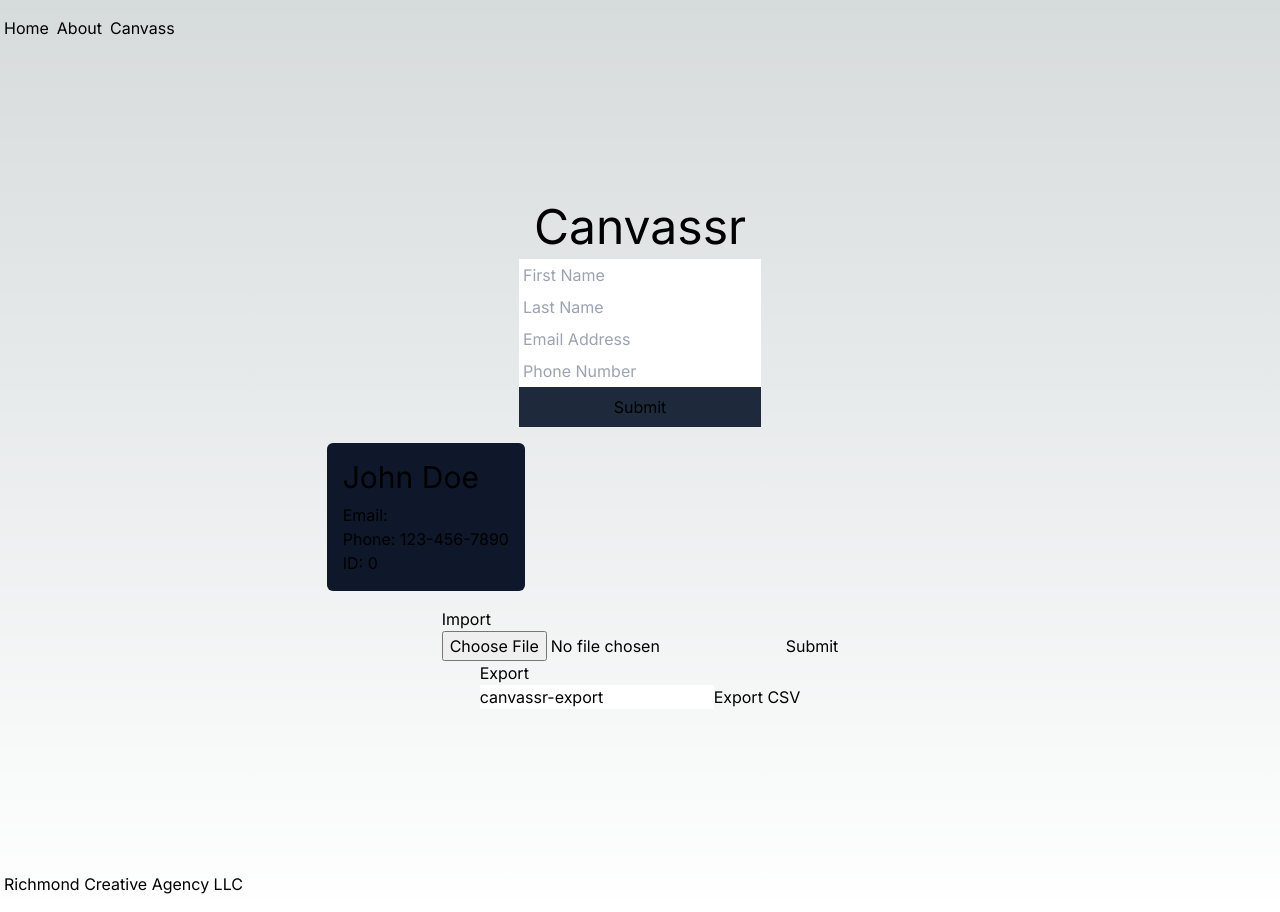
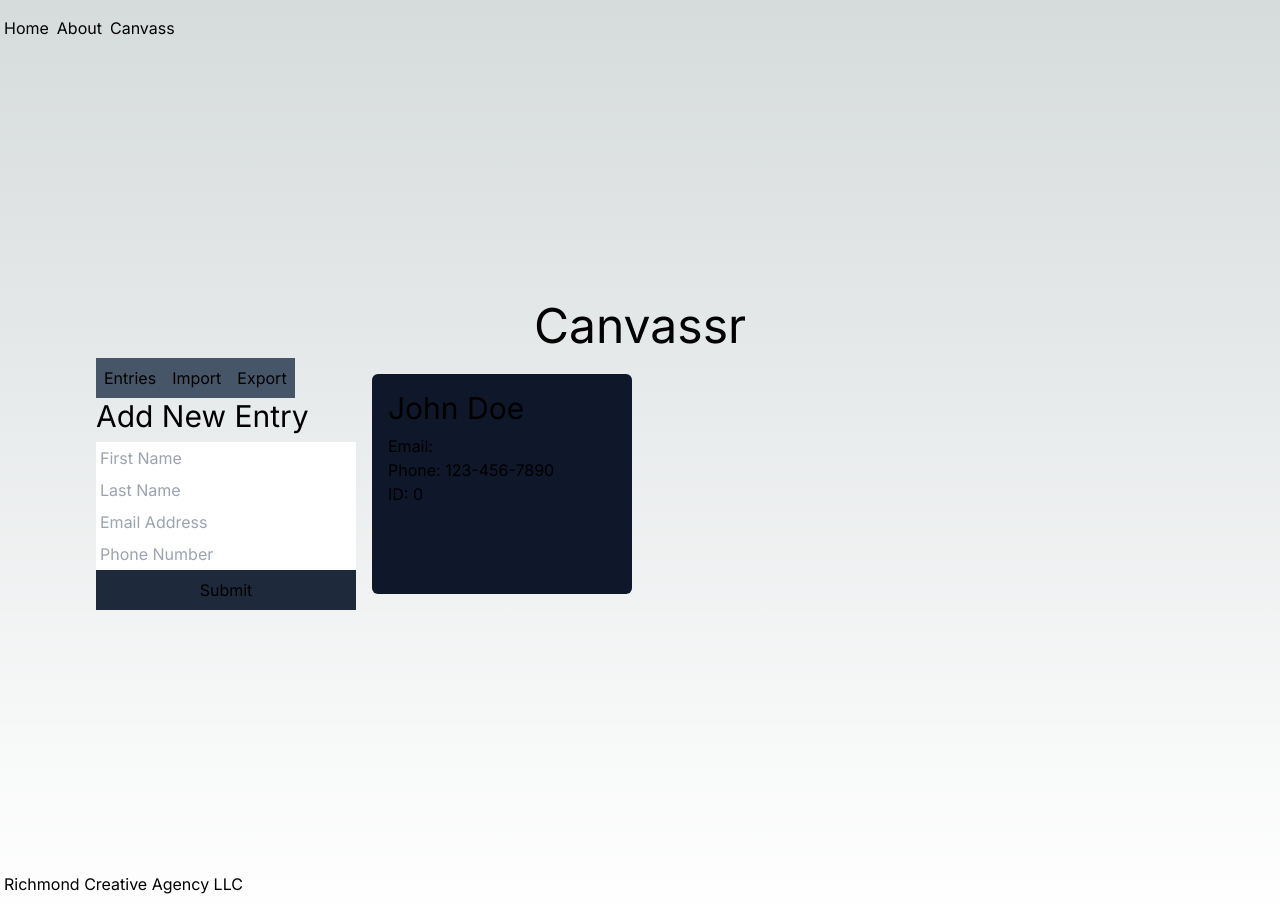
Before and after one commit to Richmond-Creative-Agency/fieldagent, a Next.js app: page /tool/canvassr in a window 1280 px wide. Built offline with nearby package versions, Linux system fonts and the light colour scheme.

Commit message:
feature: Rearrange Canvassr Layout

```diff
--- a/src/app/tool/canvassr/ExportCSV.jsx
+++ b/src/app/tool/canvassr/ExportCSV.jsx
@@ -1,18 +1,37 @@
+import { useRef, useState } from 'react';
+import H2 from '../../ui/typography/H2';
+import H3 from '../../ui/typography/H3';
+export default function ExportCSV({ downloadLink, makeCSV, canvassList }) {
+  let [downloadName, setDownloadName] = useState('canvassr-export');
+  let ref = useRef(null);
+  function handleDownloadName() {
+    setDownloadName(ref.current.value);
+  }
+  return (
+    <>
+      <div>
+        <label className="p-2" for="download-name">
+          Download Name
+        </label>
+        <input
+          id="download-name"
+          ref={ref}
+          className="text-slate-600 p-2"
+          onChange={handleDownloadName}
+          defaultValue={downloadName}
+        />
+      </div>
 
-import {useRef, useState} from "react"
-export default function ExportCSV({downloadLink, makeCSV, canvassList}) {
-    let [downloadName, setDownloadName] = useState('canvassr-export')
-    let ref = useRef(null);
-    function handleDownloadName() {
-        setDownloadName(ref.current.value)
-    }
-    return (
-        <div>
-                <h2>Export</h2>
-                <input ref={ref} onChange={handleDownloadName} defaultValue={downloadName} />
-                <a href={downloadLink} download={downloadName} onClick={() => {
-                makeCSV(canvassList);
-                }}>Export CSV</a>
-            </div>
-    )
+      <a
+        href={downloadLink}
+        className="bg-slate-800 p-2"
+        download={downloadName}
+        onClick={() => {
+          makeCSV(canvassList);
+        }}
+      >
+        Export CSV
+      </a>
+    </>
+  );
 }
--- a/src/app/tool/canvassr/ImportCSV.jsx
+++ b/src/app/tool/canvassr/ImportCSV.jsx
@@ -1,12 +1,13 @@
-import { useRef } from "react";
-export default function ImportCSV({updateEntries}) {
-    let csvRef = useRef(null)
+import { useRef } from 'react';
+import H2 from '../../ui/typography/H2';
+export default function ImportCSV({ updateEntries }) {
+  let csvRef = useRef(null);
   function importCSV() {
-        console.log('Beginning Import')
+    console.log('Beginning Import');
     let reader = new FileReader();
-        if(csvRef.current.files[0] === undefined) {
-            console.error('No CSV file')
-            return
+    if (csvRef.current.files[0] === undefined) {
+      console.error('No CSV file');
+      return;
     }
 
     reader.readAsText(csvRef.current.files[0]);
@@ -14,23 +15,37 @@ export default function ImportCSV({updateEntries}) {
     reader.onload = (event) => {
       console.log('Reading CSV');
       let csv = event.target.result;
-            let [tableHeaders, ...rows] = csv.trim().split('\n').map( row => row.split(',') );
-            const tableObject = rows.map(
-                (item) => {
+      let [tableHeaders, ...rows] = csv
+        .trim()
+        .split('\n')
+        .map((row) => row.split(','));
+      const tableObject = rows.map((item) => {
         const object = {};
-                    tableHeaders.forEach((key,index) => {
-                        object[key] = item.at(index)
+        tableHeaders.forEach((key, index) => {
+          object[key] = item.at(index);
         });
         return object;
+      });
+      console.log('CSV Read: ' + JSON.stringify(tableObject));
+      updateEntries(tableObject);
+    };
   }
-            )
-            console.log('CSV Read: ' + JSON.stringify(tableObject))
-            updateEntries(tableObject);
+  return (
+    <>
+      <label for="import-csv" className="p-2">
+        Import CSV
+      </label>
+
+      <input
+        id="import-csv"
+        className="p-2 bg-slate-800"
+        ref={csvRef}
+        type="file"
+        accept=".csv"
+      />
+      <button className="p-2 bg-slate-800" onClick={importCSV}>
+        Submit
+      </button>
+    </>
+  );
 }
-    }
-    return (<div>
-    <h2>Import</h2>
-    <input ref={csvRef} type="file" accept=".csv" />
-    <button onClick={importCSV}>Submit</button>
-</div>)
-}
--- a/src/app/tool/canvassr/page.js
+++ b/src/app/tool/canvassr/page.js
@@ -1,12 +1,12 @@
-'use client'
-import { useEffect, useState, useRef } from "react";
-import Main from "../../ui/components/Main";
-import H1 from "../../ui/typography/H1";
-import H2 from "../../ui/typography/H2";
-import CanvassForm from "./CanvassForm";
-import ImportCSV from "./ImportCSV";
-import ExportCSV from "./ExportCSV";
-const _ = require("lodash");
+'use client';
+import { useEffect, useState, useRef } from 'react';
+import Main from '../../ui/components/Main';
+import H1 from '../../ui/typography/H1';
+import H2 from '../../ui/typography/H2';
+import CanvassForm from './CanvassForm';
+import ImportCSV from './ImportCSV';
+import ExportCSV from './ExportCSV';
+const _ = require('lodash');
 function formatPhoneNumber(phoneNumberString) {
   var cleaned = ('' + phoneNumberString).replace(/\D/g, '');
   var match = cleaned.match(/^(\d{3})(\d{3})(\d{4})$/);
@@ -16,9 +16,6 @@ function formatPhoneNumber(phoneNumberString) {
   return cleaned;
 }
 
-
-
-
 export default function Page() {
   const [canvassList, setCanvassList] = useState([
     {
@@ -26,74 +23,129 @@ export default function Page() {
       lastName: 'Doe',
       phone: '1234567890',
       email: null,
-        }
+    },
   ]);
-
+  const [activeTab, setActiveTab] = useState('Entries');
   const [downloadLink, setDownloadLink] = useState(null);
 
   function addEntry(data = null) {
     console.log('Adding entry');
-        if( data === null || data === undefined ) return;
-        let newList = [...canvassList, {...data}];
+    if (data === null || data === undefined) return;
+    let newList = [...canvassList, { ...data }];
 
-        setCanvassList(newList)
+    setCanvassList(newList);
   }
 
   function addCSVEntries(data = null) {
     console.log('Adding entries');
-        if( data === null || data === undefined ) return;
-        if(canvassList.includes(data)) {
+    if (data === null || data === undefined) return;
+    if (canvassList.includes(data)) {
       console.log(`duplicate entry in data: ${data}`);
       return;
     }
     let newList = _.uniqWith([...canvassList, ...data], _.isEqual);
     // setCanvassList(newList)
-        console.log(newList)
+    console.log(newList);
     setCanvassList(newList);
   }
 
   function makeCSV(data) {
-        if( typeof data != 'object') return;
+    if (typeof data != 'object') return;
     console.log(data);
     const titleKeys = Object.keys(data[0]);
     const refinedData = [];
     refinedData.push(titleKeys);
     // console.log(refinedData);
-        data.forEach( item => {
+    data.forEach((item) => {
       refinedData.push(Object.values(item));
-        })
+    });
     console.log(refinedData);
     let csvContent = '';
 
-        refinedData.forEach( row => {
+    refinedData.forEach((row) => {
       csvContent += row.join(',') + '\n';
-        })
+    });
     console.log(csvContent);
-        const blob = new Blob([csvContent], {type: 'text/csv;charset=utf-8,'});
+    const blob = new Blob([csvContent], { type: 'text/csv;charset=utf-8,' });
     const downloadUrl = URL.createObjectURL(blob);
     setDownloadLink(downloadUrl);
   }
 
-    return(
+  let tabs = ['Entries', 'Import', 'Export'];
+
+  return (
     <Main>
+      <H1>Canvassr</H1>
+      <div className="grid grid-cols-12 gap-4 w-full">
+        <div className="col-span-3 w-full">
+          <menu className="flex space-between">
+            {tabs.map((tab, index) => {
+              return (
+                <TabButton key={index} title={tab} tabAction={setActiveTab} />
+              );
+            })}
+          </menu>
+          {activeTab === 'Entries' && (
+            <div>
+              <H2>Add New Entry</H2>
+              <CanvassForm formAction={addEntry} />
+            </div>
+          )}
+          {activeTab === 'Import' && (
+            <div>
+              <H2>Import</H2>
+              <ImportCSV updateEntries={addCSVEntries} />
+            </div>
+          )}
+          {activeTab === 'Export' && (
+            <div>
+              <H2>Export</H2>
+              <ExportCSV
+                downloadLink={downloadLink}
+                makeCSV={makeCSV}
+                canvassList={canvassList}
+              />
+            </div>
+          )}
+        </div>
 
-            <H1>Canvassr</H1>
-            <CanvassForm formAction={addEntry} />
-            <div className="grid grid-cols-3 my-4 gap-4">
-                {canvassList && canvassList.map((item, index) => {
+        <div className="grid grid-cols-subgrid col-span-9 my-4">
+          {canvassList &&
+            canvassList.map((item, index) => {
               const { firstName, lastName, phone, email } = item;
-                    return(<div className="p-4 rounded-md bg-slate-900" key={index}>
-                        <H2>{firstName} {lastName}</H2>
+              return (
+                <div
+                  className="p-4 col-span-3 rounded-md bg-slate-900"
+                  key={index}
+                >
+                  <H2>
+                    {firstName} {lastName}
+                  </H2>
                   <p>Email: {email}</p>
                   <p>Phone: {formatPhoneNumber(phone)} </p>
                   <p>ID: {index}</p>
-
-                    </div>)
+                </div>
+              );
             })}
         </div>
-            <ImportCSV updateEntries={addCSVEntries} />
-            <ExportCSV downloadLink={downloadLink} makeCSV={makeCSV} canvassList={canvassList}/>
+      </div>
+    </Main>
+  );
+}
 
-        </Main>
-    )
+function TabButton({ title, tabAction }) {
+  return (
+    <>
+      <li>
+        <button
+          className="p-2 bg-slate-600 "
+          onClick={() => {
+            tabAction(title);
+          }}
+        >
+          {title}
+        </button>
+      </li>
+    </>
+  );
 }
```
Lines whose indentation alone changed are shown as unchanged.
